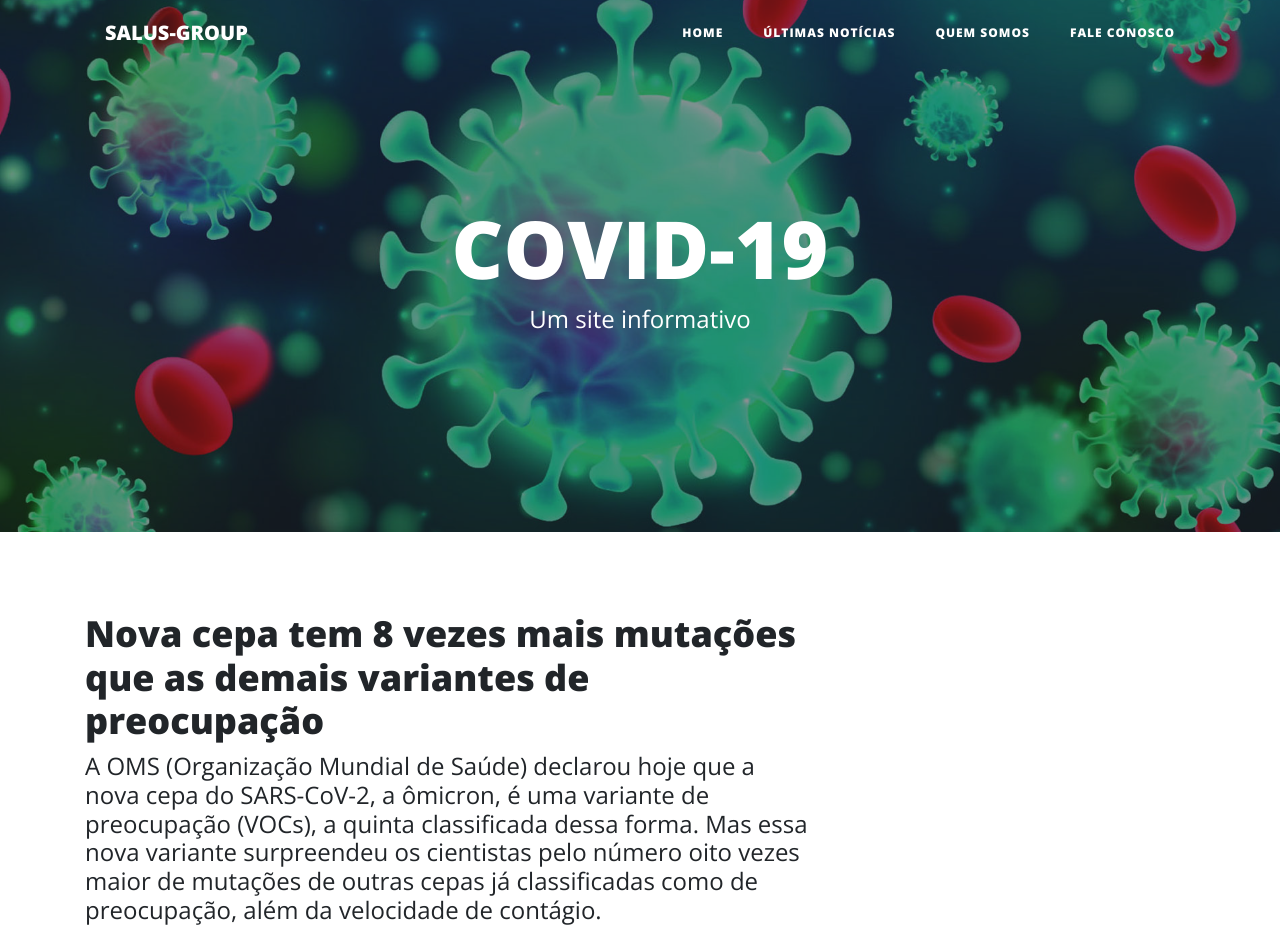
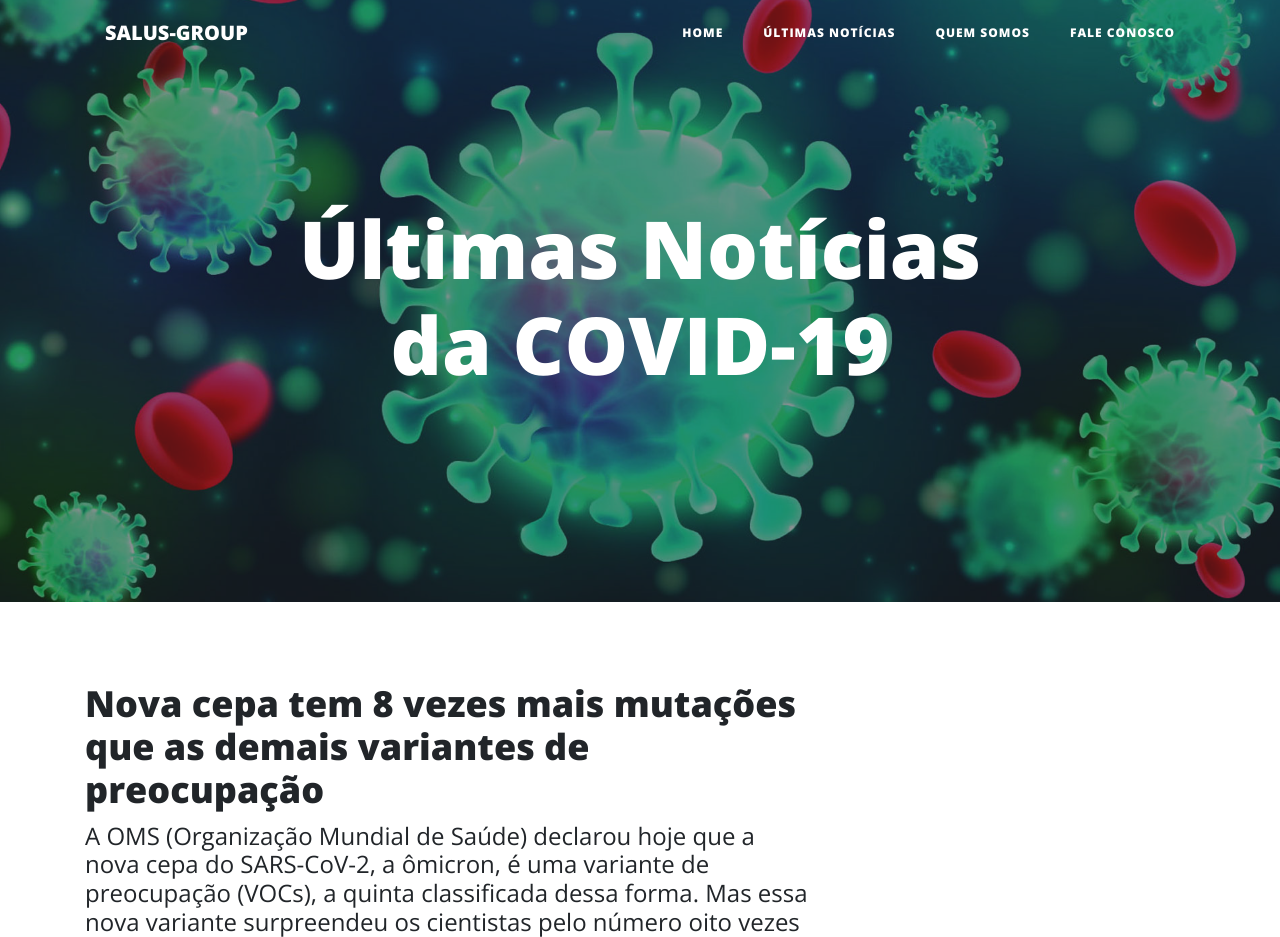
Before and after one commit to andrelrsbr/ap4, a plain HTML site: page noticias.html in a window 1280 px wide. Shown: the top 937 px of the page. Drawn offline with nearby package versions, Linux system fonts and the light colour scheme.

Commit message:
Update noticias.html

```diff
--- a/noticias.html
+++ b/noticias.html
@@ -31,7 +31,7 @@
             <div class="row">
                 <div class="col-md-10 col-lg-8 mx-auto">
                     <div class="site-heading">
-                        <h1>COVID-19</h1><span class="subheading">Um site informativo</span></div>
+                        <h1>Últimas Notícias da COVID-19</h1><span class="subheading"></span></div>
                 </div>
             </div>
         </div>
```
